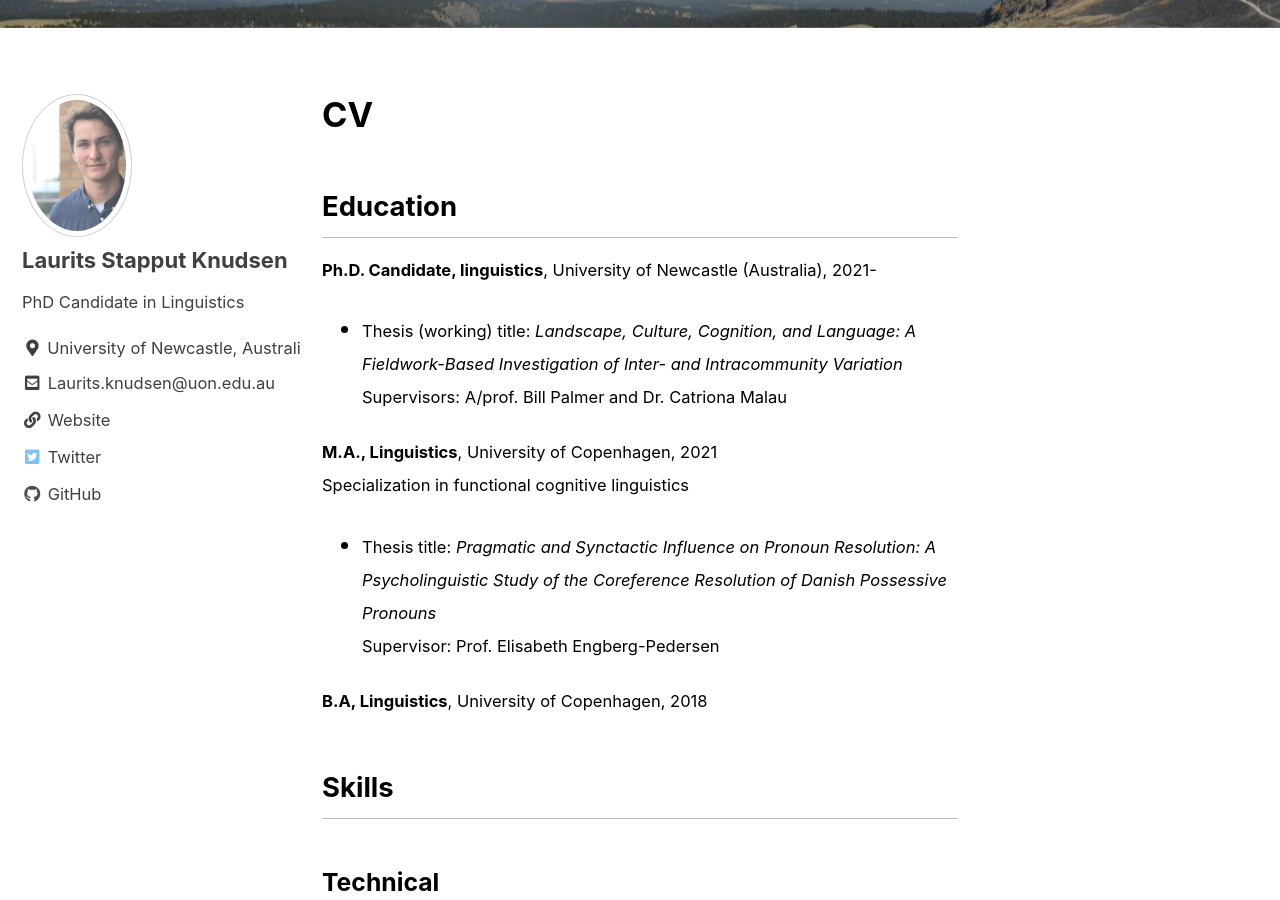
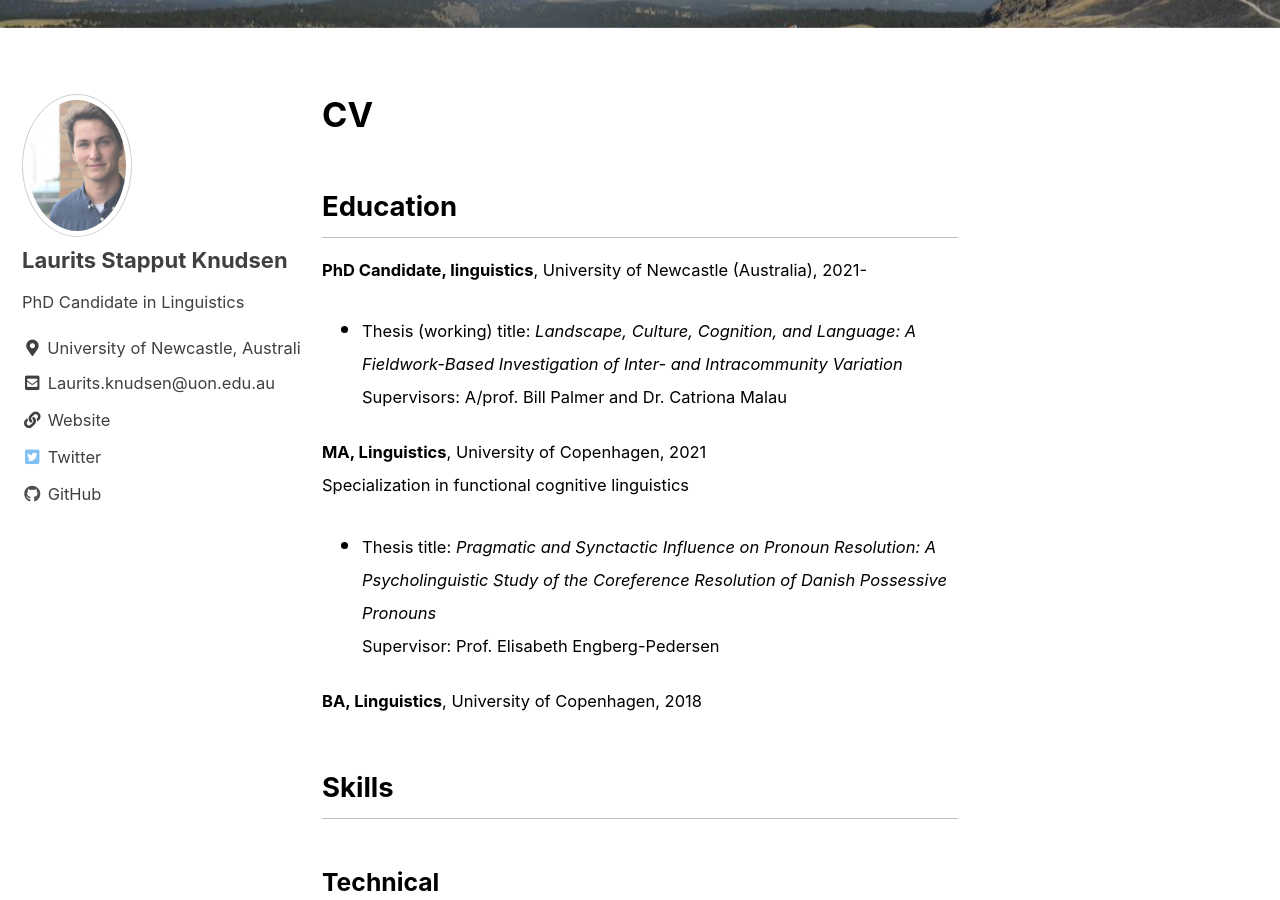
Before and after one commit to lstapputknudsen/lstapputknudsen.github.io, a Jekyll site: the page built from _pages/cv.md, in a window 1280 px wide and 900 px high, scrolled down 220 px. Built offline with Jekyll 4.4.1, drawn with Linux system fonts in a browser that asks for light colours; cached includes are drawn as plain includes.

Commit message:
update cv

```diff
--- a/_pages/cv.md
+++ b/_pages/cv.md
@@ -11,18 +11,18 @@ permalink: /cv/
 
 ## Education
 
-<small> **Ph.D. Candidate, linguistics**, University of Newcastle (Australia), 2021-
+<small> **PhD Candidate, linguistics**, University of Newcastle (Australia), 2021-
 
 * <small> Thesis (working) title: *Landscape, Culture, Cognition, and Language: A Fieldwork-Based Investigation of Inter- and Intracommunity Variation*
 Supervisors: A/prof. Bill Palmer and Dr. Catriona Malau </small>
 
-<small> **M.A., Linguistics**, University of Copenhagen, 2021
+<small> **MA, Linguistics**, University of Copenhagen, 2021
 Specialization in functional cognitive linguistics
 
 * <small> Thesis title: *Pragmatic and Synctactic Influence on Pronoun Resolution: A Psycholinguistic Study of the Coreference Resolution of Danish Possessive Pronouns*
 Supervisor: Prof. Elisabeth Engberg-Pedersen </small>
 
-<small> **B.A, Linguistics**, University of Copenhagen, 2018
+<small> **BA, Linguistics**, University of Copenhagen, 2018
 
 ## Skills
 
```
Also changed, not shown: 2 other files.
